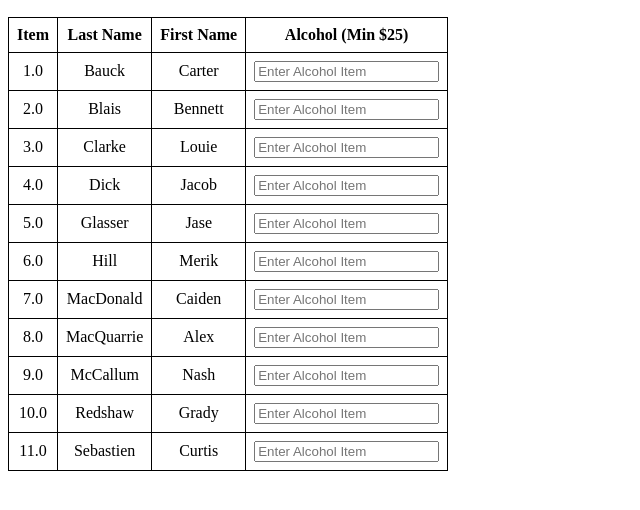
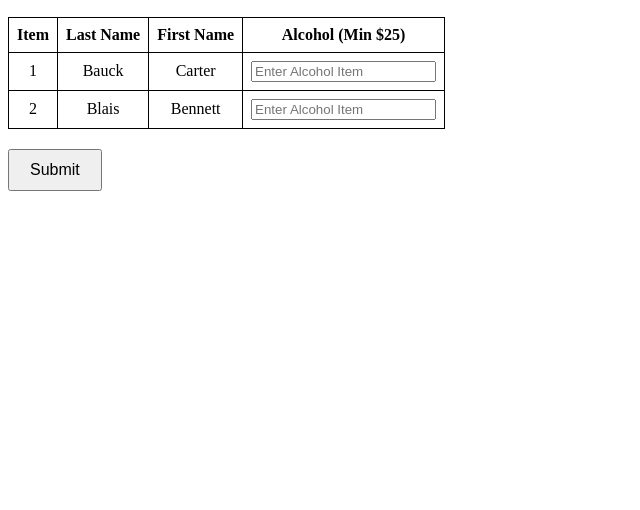
Before and after one commit to Rcodyh/11U-AAA-Canucks-Booze-Basket, a plain HTML site: page index.html in a window 1280 px wide. Shown: the part 50-560 px from the top of the page, without its empty margins (0-640 px from the left). Drawn offline with Linux system fonts and the light colour scheme.

Commit message:
Add files via upload

```diff
--- a/index.html
+++ b/index.html
@@ -14,13 +14,18 @@
             width: 100%;
             box-sizing: border-box;
         }
+        button {
+            margin-top: 20px;
+            padding: 10px 20px;
+            font-size: 16px;
+        }
     </style>
 </head>
 <body>
 
 <h2>11U AAA Canucks Booze Basket</h2>
 
-<table>
+<table id="boozeTable">
     <thead>
         <tr>
             <th>Item</th>
@@ -30,75 +35,66 @@
         </tr>
     </thead>
     <tbody>
+        <!-- Your table rows go here (you already have them) -->
         <tr>
-        <td>1.0</td>
+            <td>1</td>
             <td>Bauck</td>
             <td>Carter</td>
             <td><input type="text" placeholder="Enter Alcohol Item"></td>
         </tr>
         <tr>
-        <td>2.0</td>
+            <td>2</td>
             <td>Blais</td>
             <td>Bennett</td>
             <td><input type="text" placeholder="Enter Alcohol Item"></td>
         </tr>
-<tr>
-        <td>3.0</td>
-        <td>Clarke</td>
-        <td>Louie</td>
-        <td><input type="text" placeholder="Enter Alcohol Item"></td>
-    </tr>
-<tr>
-        <td>4.0</td>
-        <td>Dick</td>
-        <td>Jacob</td>
-        <td><input type="text" placeholder="Enter Alcohol Item"></td>
-    </tr>
-<tr>
-        <td>5.0</td>
-        <td>Glasser</td>
-        <td>Jase</td>
-        <td><input type="text" placeholder="Enter Alcohol Item"></td>
-    </tr>
-<tr>
-        <td>6.0</td>
-        <td>Hill</td>
-        <td>Merik</td>
-        <td><input type="text" placeholder="Enter Alcohol Item"></td>
-    </tr>
-<tr>
-        <td>7.0</td>
-        <td>MacDonald</td>
-        <td>Caiden</td>
-        <td><input type="text" placeholder="Enter Alcohol Item"></td>
-    </tr>
-<tr>
-        <td>8.0</td>
-        <td>MacQuarrie</td>
-        <td>Alex</td>
-        <td><input type="text" placeholder="Enter Alcohol Item"></td>
-    </tr>
-<tr>
-        <td>9.0</td>
-        <td>McCallum</td>
-        <td>Nash</td>
-        <td><input type="text" placeholder="Enter Alcohol Item"></td>
-    </tr>
-<tr>
-        <td>10.0</td>
-        <td>Redshaw</td>
-        <td>Grady</td>
-        <td><input type="text" placeholder="Enter Alcohol Item"></td>
-    </tr>
-<tr>
-        <td>11.0</td>
-        <td>Sebastien</td>
-        <td>Curtis</td>
-        <td><input type="text" placeholder="Enter Alcohol Item"></td>
-    </tr>
-
+        <!-- More rows.... -->
     </tbody>
 </table>
 
+<!-- Submit button -->
+<button onclick="submitData()">Submit</button>
+
+<script>
+// Replace this URL with your actual Web App URL!
+const webAppURL = 'YOUR_WEB_APP_URL';
+
+function submitData() {
+    const rows = document.querySelectorAll("#boozeTable tbody tr");
+
+    rows.forEach(row => {
+        const item = row.cells[0].innerText.trim();
+        const lastName = row.cells[1].innerText.trim();
+        const firstName = row.cells[2].innerText.trim();
+        const alcohol = row.cells[3].querySelector('input').value.trim();
+
+        // Only send rows where the Alcohol field is filled
+        if (alcohol !== "") {
+            fetch(webAppURL, {
+                method: 'POST',
+                body: JSON.stringify({
+                    item: item,
+                    lastName: lastName,
+                    firstName: firstName,
+                    alcohol: alcohol
+                }),
+                headers: {
+                    "Content-Type": "application/json"
+                }
+            })
+            .then(response => response.json())
+            .then(data => {
+                console.log('Success:', data);
+                alert('Your entry was submitted successfully!');
+            })
+            .catch(error => {
+                console.error('Error!', error.message);
+                alert('There was an error submitting your entry.');
+            });
+        }
+    });
+}
+</script>
+
 </body>
 </html>
```
Lines whose indentation alone changed are shown as unchanged.
